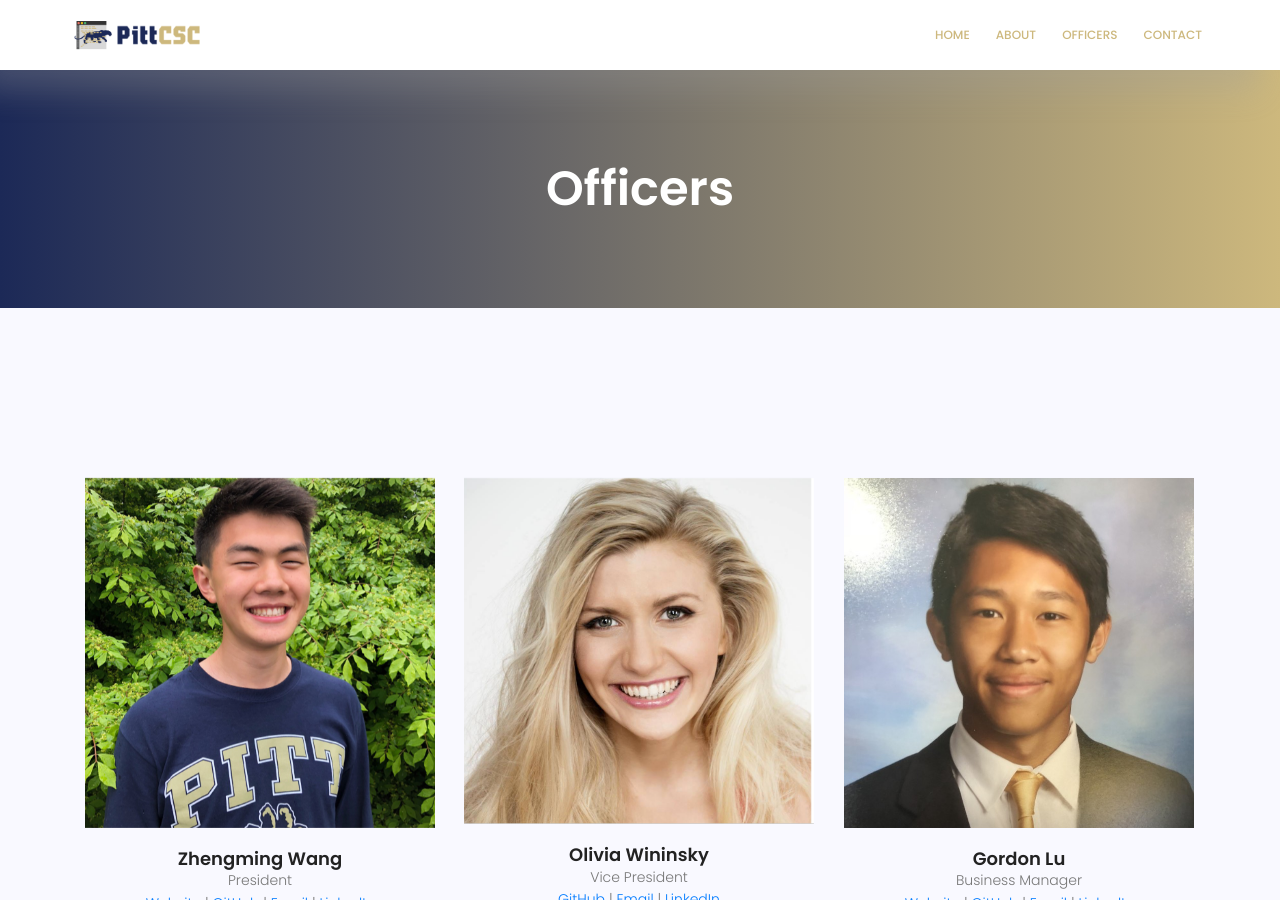
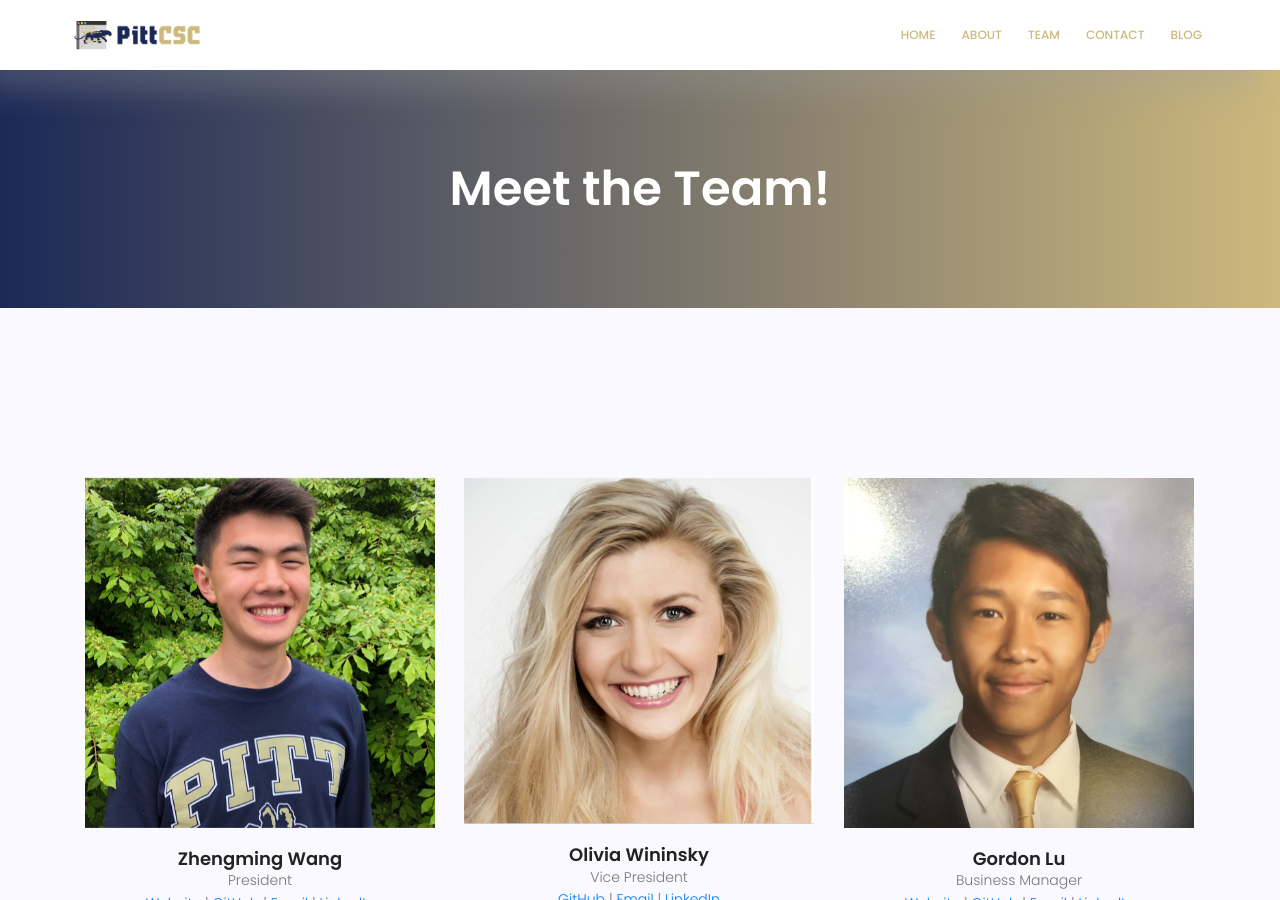
Before and after one commit to pittcsc/pittcsc-website, a Jekyll site: the page built from officers.html, in a window 1280 px wide and 900 px high. Built offline with Jekyll 4.4.1, drawn with Linux system fonts in a browser that asks for light colours; nearby versions of some CDN libraries; library files that are not in the unit come from our copies.

Commit message:
add blog to header

```diff
--- a/_includes/header.html
+++ b/_includes/header.html
@@ -8,10 +8,10 @@
             <ul class="nav-menu">
               <li><a href="/">Home</a></li>
               <li><a href="/about">About</a></li>
-              <!-- <li class="menu-has-children"><a href="https://calendar.google.com/calendar/embed?src=pittcsc@gmail.com">Events</a> -->
-              <li><a href="/officers">Officers</a></li>
+              <li><a href="/team">Team</a></li>
               <!-- <li><a href="/sponsors">Sponsors</a></li>					          					          		           -->
               <li><a href="/contact">Contact</a></li>
+              <li class="menu-has-children"><a href="https://medium.com/@pittcsc">Blog</a>
             </ul>
           </nav>
         </div>
--- a/officers.html
+++ b/officers.html
@@ -1,7 +1,7 @@
 ---
 layout: page
-title: Officers
-permalink: /officers/
+title: Meet the Team!
+permalink: /team/
 ---
 
 <section class="portfolio-area section-gap" id="portfolio">
```
